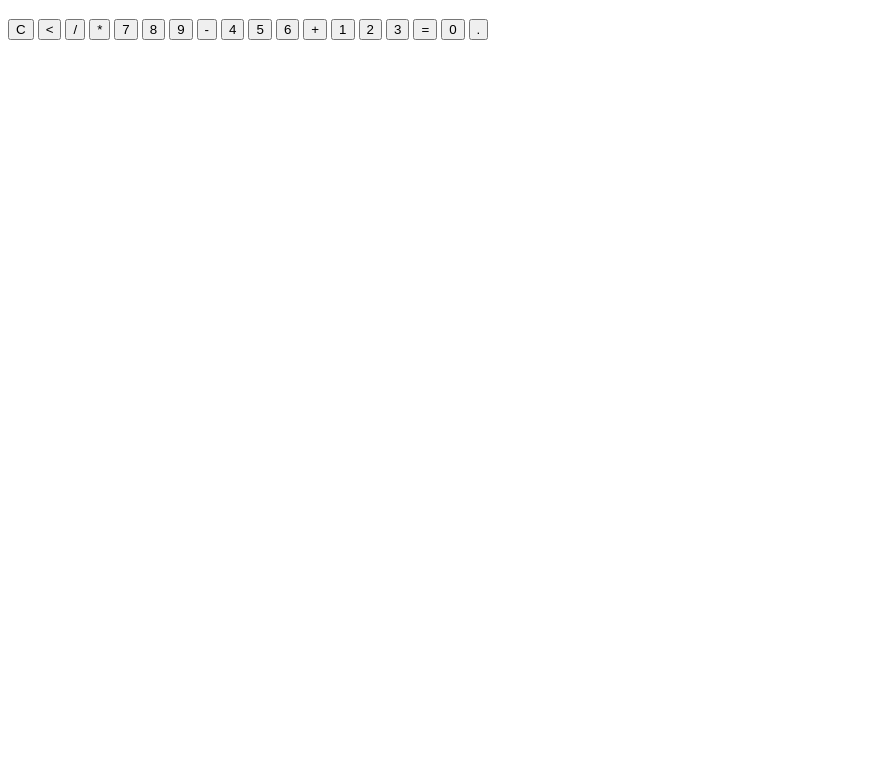
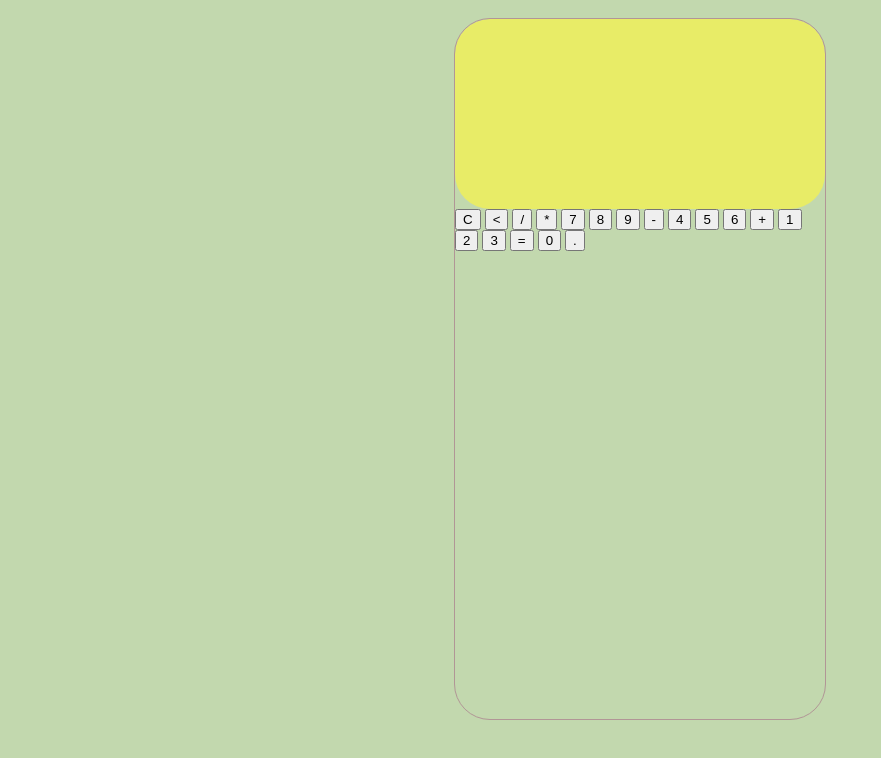
Before and after one commit to AdnanDevWeb/Calculator-js, a plain HTML site: page index.html in a window 1280 px wide. Shown: the whole page, without its empty margins (0-881 px from the left). Drawn offline with nearby package versions, Linux system fonts and the light colour scheme; files that its build step writes are made by us from their sources.

Commit message:
doing scss

```diff
--- a/style.scss
+++ b/style.scss
@@ -1,5 +1,27 @@
 /* Basic styling  */
+$background-color: #C2D8AE;
+$screen-color: #E8EC67;
+$body-color: #D5E28B;
+$button-color-1: #967D69;
+$button-color-2: #92B9BD;
 
+body{
+    background: $background-color;
+}
+.calculator{
+    width: 370px;
+    height: 700px;
+    outline: 1px solid rgb(177, 150, 150);
+    border-radius: 35px;
+    margin: auto;
+
+    &__screen{
+        border-radius: 35px;
+        background-color: $screen-color;
+        width: 370px;
+        height: 190px
+    }
+}
 /* center calculator */
 
 /* CSS for screen and screenContent , calculation , result */
```
